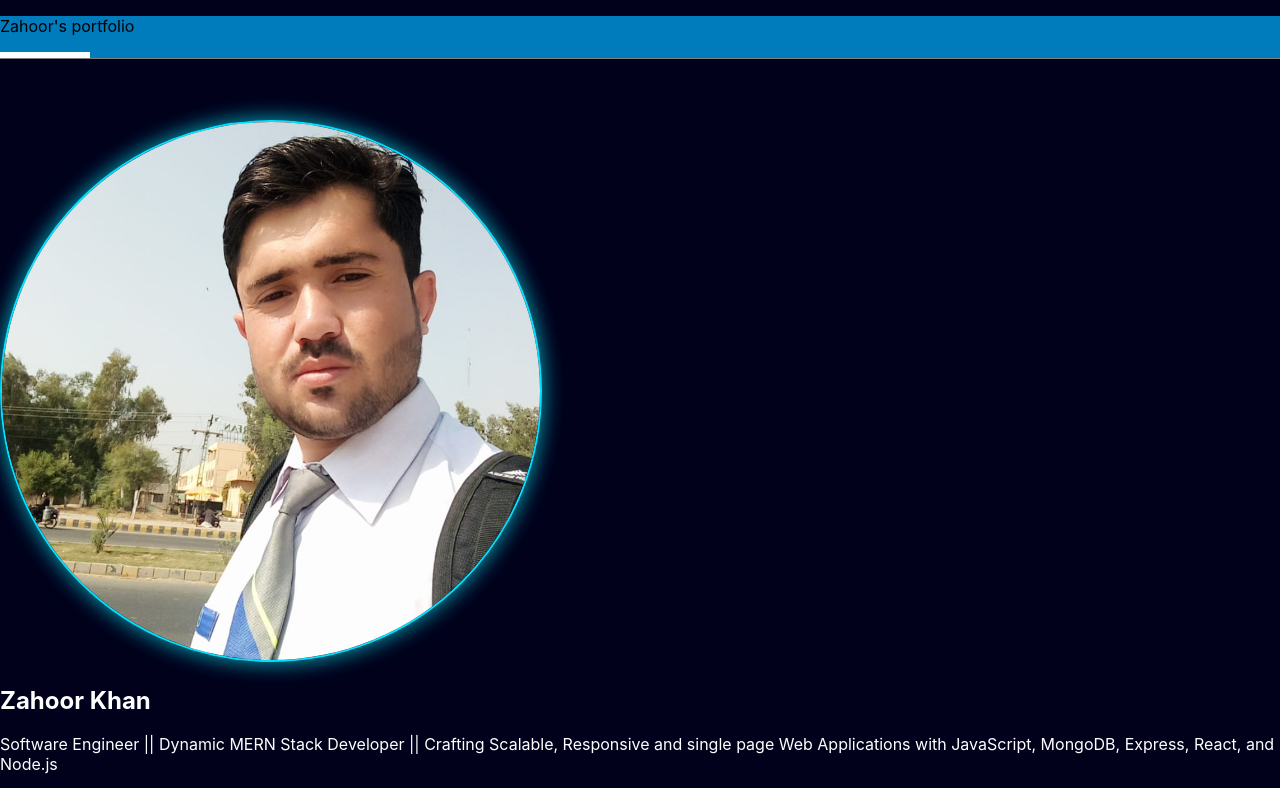
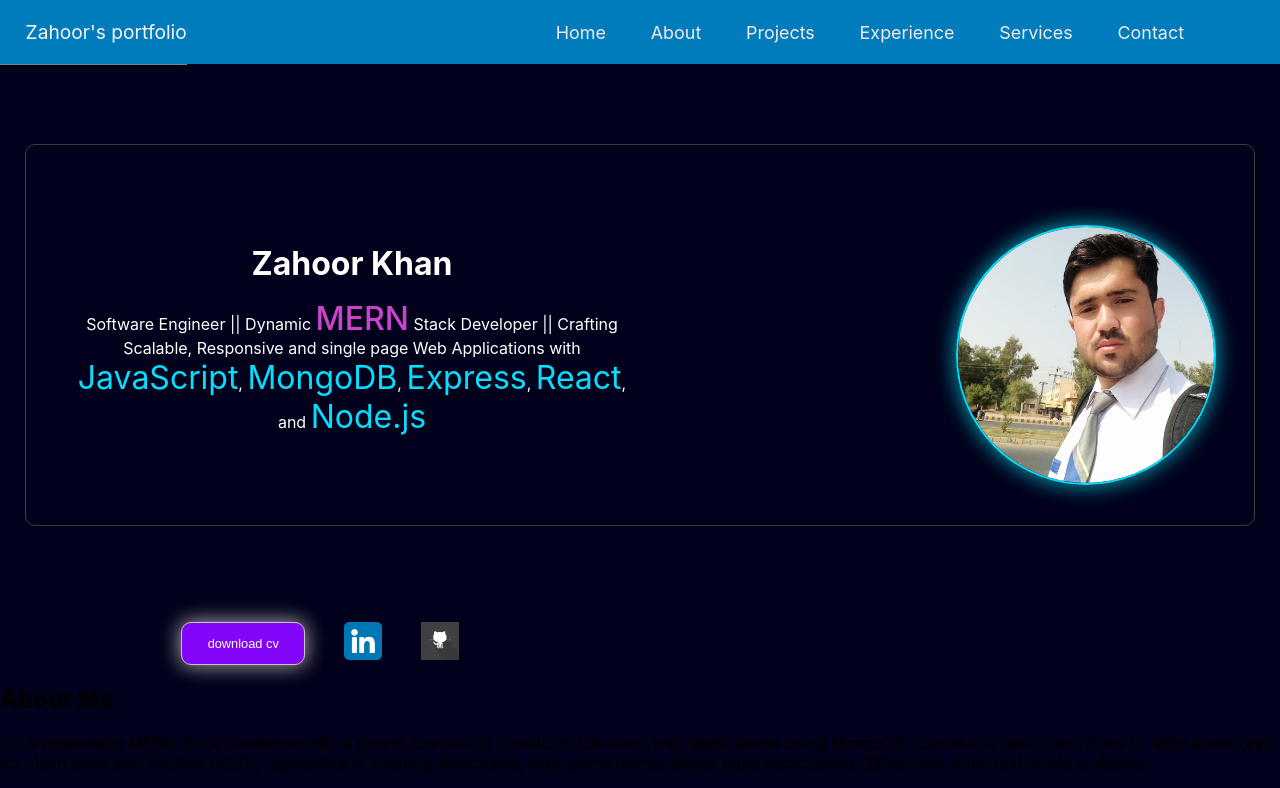
Before and after one commit to zahoor-khan178/personal-portfolio-website, a React (Create React App) app in the folder fornt-end/: page / in a window 1280 px wide. Shown: the top 788 px of the page. Built offline with nearby package versions, Linux system fonts and the light colour scheme.

Commit message:
responsive design of image-container for 1024 and 1440px

```diff
--- a/fornt-end/src/Css/image.css
+++ b/fornt-end/src/Css/image.css
@@ -431,41 +431,46 @@ font-weight: 500;
  @media screen and (max-width: 1024px) and (min-width: 769px) {
 
 
-    #image-container{
-
-   display: none;
-    /* height: 70vh; */
-    height: fit-content;
-    margin-top: 8vh;
-    border-radius: 10px;
-
-    text-align: center;
-    padding-bottom: 10vh;
-    border: 0.1vw solid rgb(62, 59, 59);
-    width: 80%;
-    /* background-color: rgb(1, 38, 43);
-    background-color:rgb(48, 58, 59); */
+  #image-container {
+  display: flex;
+  flex-direction: row-reverse;
+  justify-content: space-between;
+  align-items: center;
 
 
- }
+  height: fit-content;
+  margin-top: 28vw;
+  border-radius: 10px;
+  padding: 5vh 3vw;
+  border: 0.1vw solid rgb(62, 59, 59);
+  width: 90%;
+  background-color: #212121; /* optional */
+}
 
- #image-heading-description
- {
+
+#image-heading-description {
+   /* flex: 1; */
+   text-align: center;
+   width: 50%;
+
+}
+
+#photo {
+  width: 20vw;
+  height: 20vw;
+  border-radius: 50%;
+  object-fit: cover;
+  margin-bottom: 8vw;
+
+}
+#image-heading {
+   font-size: 2.5vw;
+   margin-bottom: 1vh;
+}
 
 
 
-    font-size: 2vw;
-    margin-top: 8vh;
-    /* font-weight: 500; */
-    text-align: center;
 
- }
-
-  #image-description
- {
-    justify-content: center;
-    padding: 0 4vw;
- }
  .mern-span{
 
    color: rgb(224, 8, 8);
@@ -490,25 +495,18 @@ color: rgb(205, 66, 205);
 font-weight: 500;
  }
 
-  #photo{
-
-
-    width: 20vw;
-    height: 20vw;
-
-    border-radius: 50%;
-    object-fit: cover;
-    margin-top: 40px;
- }
 
  .download-cv-container{
 
-
-   width: 90%;
+  /* position: absolute; */
+   width: fit-content;
    height: fit-content;
-   margin-top: 15vh;
-
-   gap: 7vw;
+   margin-top: 8vh;
+   /* text-align: left; */
+ margin-right: 50%;
+   gap: 4vw;
+   /* border: 2px solid red; */
+   /* left: 0; */
 
  }
 
@@ -528,9 +526,116 @@ font-weight: 500;
 
    padding: 1vw 2vw;
    border-radius: 10px;
-     font-size: 3vw;
+     font-size: 2.5vw;
 
 
 
  }
  }
+
+
+
+ @media screen and (max-width: 1440px) and (min-width: 1025px) {
+
+
+  #image-container {
+  display: flex;
+  flex-direction: row-reverse;
+  justify-content: space-between;
+  align-items: center;
+
+
+  height: fit-content;
+  margin-top: 5vw;
+  border-radius: 10px;
+  padding: 5vh 3vw;
+  border: 0.1vw solid rgb(62, 59, 59);
+  width: 90%;
+  /* background-color: #212121;  */
+}
+
+
+#image-heading-description {
+   /* flex: 1; */
+   text-align: center;
+   width: 50%;
+
+}
+
+#photo {
+  width: 20vw;
+  height: 20vw;
+  border-radius: 50%;
+  object-fit: cover;
+  /* margin-bottom: 8vw; */
+
+}
+#image-heading {
+   font-size: 2.5vw;
+   margin-bottom: 1vh;
+}
+
+
+
+
+ .mern-span{
+
+   color: rgb(224, 8, 8);
+   color:rgb(3, 223, 252);
+   /* color: rgb(205, 66, 205); */
+   font-size: 2.5vw;
+
+ }
+
+ .mern{
+font-size: 2.5vw;
+color: rgb(2, 253, 253);
+color: rgb(254, 6, 138);
+color: rgb(130, 1, 250);
+color:rgb(3, 223, 252);
+color:rgb(243, 243, 22);
+color:rgb(252, 5, 54);
+color:fuchsia;
+color: rgb(205, 66, 205);
+/* color:rgb(3, 223, 252); */
+
+font-weight: 500;
+ }
+
+
+ .download-cv-container{
+
+  /* position: absolute; */
+   width: fit-content;
+   height: fit-content;
+   margin-top: 12vh;
+   /* text-align: left; */
+ margin-right: 50%;
+   gap: 3vw;
+   /* border: 2px solid red; */
+   /* left: 0; */
+
+ }
+
+ .download-cv-container>a>img{
+
+   width: 3vw;
+   height: 3vw;
+   object-fit: cover;
+   /* border-radius: 15px; */
+   background-color: none;
+ }
+
+
+
+ .download-cv{
+
+
+   padding: 1vw 2vw;
+   border-radius: 10px;
+     font-size: 1vw;
+
+
+
+ }
+ }
--- a/fornt-end/src/Css/nav.css
+++ b/fornt-end/src/Css/nav.css
@@ -57,6 +57,7 @@
     border-bottom: 0.1px solid rgb(156, 149, 149);
 
     text-align: center;
+    align-content: baseline;
 
     height: fit-content;
   }
@@ -288,6 +289,7 @@
     row-gap: 5px;
     height: fit-content;
     width: 3vw;
+
   }
 
   .humb-lines{
@@ -336,14 +338,19 @@
 @media screen and (max-width: 1024px) and (min-width: 769px) {
   #nav-container {
     display: flex;
-    flex-direction: column;
+    flex-direction: row;
+    justify-content: space-between;
+    align-items: center;
     height: fit-content;
+    width: 100vw;
+    background-color:#007bbc;
   }
 
   #portfolio-heading {
-    font-size: 2.5vw;
-    margin-left: 2vw;
-    color: white;
+    font-size: 2vw;
+
+    margin-left: 1vw;
+    color: rgb(249, 247, 247);
   }
 
   .div1 {
@@ -359,52 +366,189 @@
         /* background-color:rgb(0, 123, 140); */
      /* background-color:  rgb(0, 123, 140); */
 
-    height: 9vw;
+    height: 100%;
+
+    /* border: 2px solid red; */
   }
 
-  #humbarger {
-    row-gap: 5px;
-    height: fit-content;
-    width: 3vw;
+ #humbarger {
+    display: none; /* ✅ Hide hamburger */
   }
 
-  .humb-lines{
-
-    /* height: 2px; */
+  .links-container {
+    display: flex; /* ✅ Make links visible and horizontal */
+    flex-direction: row;
+    width: auto;
+    background-color:transparent !important;
+    max-height: none !important; /* ✅ Prevent dropdown behavior */
+    opacity: 1 !important;
+    height: fit-content;
+    margin-right: 5px;
+    /* border: 3px solid saddlebrown; */
+    /* gap: 2vw; */
   }
 
+  .links-container.hide,
+  .links-container.show {
+    max-height: none !important;
+    opacity: 1 !important;
+    transform: none !important;
+  }
 
   .links-lis {
-    /* position: relative;
-
-    border-bottom: 0.1px solid white; */
-
-    /* text-align: center; */
-
-
+    flex: 1;
+    text-align: center;
+    border-bottom: none;
+    width: fit-content;
+    height: fit-content;
+    /* border: 2px solid palevioletred; */
+    margin-right: 1vw;
+    background-color: none;
+    /* padding: 1vw 1vw; */
   }
 
-  /* .links-lis:hover{
+  .links-lis:hover{
 
-   background-color:rgb(3, 91, 103);
-} */
+    /* background-color:rgba(50, 47, 47, 0.6) !important; */
+    border-radius: 10px;
+  }
+
   .links{
+    font-size: 2vw;
+    /* border: 2px solid greenyellow; */
+    padding:  0.5vw 1vw;
+    /* border-radius: 20px; */
+    width: fit-content;
+    height: fit-content;
+    background-color: none;
+    text-align: center;
+    align-content: center;
+    /* border-right: none; */
+    /* color: rgb(75, 70, 70); */
+  }
+  /* .links:hover{
+    background-color: #074a6e !important;
+  } */
 
-  font-size: 2.5vw;
-  padding: 1vw 0;
-
+  .nav-spacer {
+    height: 0vh; /* keep consistent navbar spacing */
+    background-color: #074a6e ;
   }
+}
 
 
 
 
 
-  .line3.toggle{
-    transform: rotate(45deg) translateY(-3.8px);
+
+
+
+
+
+
+
+
+
+
+@media screen and (max-width: 1440px) and (min-width: 1025px) {
+  #nav-container {
+    display: flex;
+    flex-direction: row;
+    justify-content: space-between;
+    align-items: center;
+    height: fit-content;
+    width: 100vw;
+    height: 5vw;
+    background-color:#007bbc;
+  }
+
+  #portfolio-heading {
+    font-size: 1.5vw;
+
+    margin-left: 2vw;
+    color: rgb(248, 244, 244);
+  }
+
+  .div1 {
+    display: flex;
+    flex-direction: row;
+    justify-content: space-between;
+    align-items: center;
+    /* background-color: aquamarine;
+    background-color: rgb(15, 15, 150);
+     background-color: rgb(138, 138, 14);
+     background-color: rgb(44, 41, 41); */
+      /* background-color: rgb(3, 3, 94); */
+        /* background-color:rgb(0, 123, 140); */
+     /* background-color:  rgb(0, 123, 140); */
+
+    height: 100%;
+
+    /* border: 2px solid red; */
+  }
+
+ #humbarger {
+    display: none; /* ✅ Hide hamburger */
+  }
+
+  .links-container {
+    display: flex; /* ✅ Make links visible and horizontal */
+    flex-direction: row;
+    width: auto;
+    background-color:transparent !important;
+    max-height: none !important; /* ✅ Prevent dropdown behavior */
+    opacity: 1 !important;
+    height: fit-content;
+    margin-right: 5vw;
+    /* border: 3px solid saddlebrown; */
+    /* gap: 2vw; */
+  }
+
+  .links-container.hide,
+  .links-container.show {
+    max-height: none !important;
+    opacity: 1 !important;
+    transform: none !important;
+  }
+
+  .links-lis {
+    flex: 1;
+    text-align: center;
+    border-bottom: none;
+    width: fit-content;
+    height: fit-content;
+    /* border: 2px solid palevioletred; */
+    margin-right: 1.5vw;
+    background-color: none;
+    /* padding: 1vw 1vw; */
+  }
+
+  .links-lis:hover{
+
+    /* background-color:rgba(50, 47, 47, 0.6) !important; */
+    border-radius: 10px;
+  }
+
+  .links{
+    font-size: 1.4vw;
+    /* border: 2px solid greenyellow; */
+    padding:  0.5vw 1vw;
+    /* border-radius: 20px; */
+    width: fit-content;
+    height: fit-content;
+    background-color: none;
+    text-align: center;
+    align-content: center;
+    /* border-right: none; */
+    /* color: rgb(75, 70, 70); */
+  }
+  /* .links:hover{
+    background-color: #074a6e !important;
+  } */
+
+  .nav-spacer .nav-spacer-open {
+    height: 0vh; /* keep consistent navbar spacing */
+    background-color: #074a6e ;
+    display: none;
+  }
 }
-
-.line1.toggle{
-    transform: rotate(-45deg) translateY(3.8px);
-
-}
-}
```
